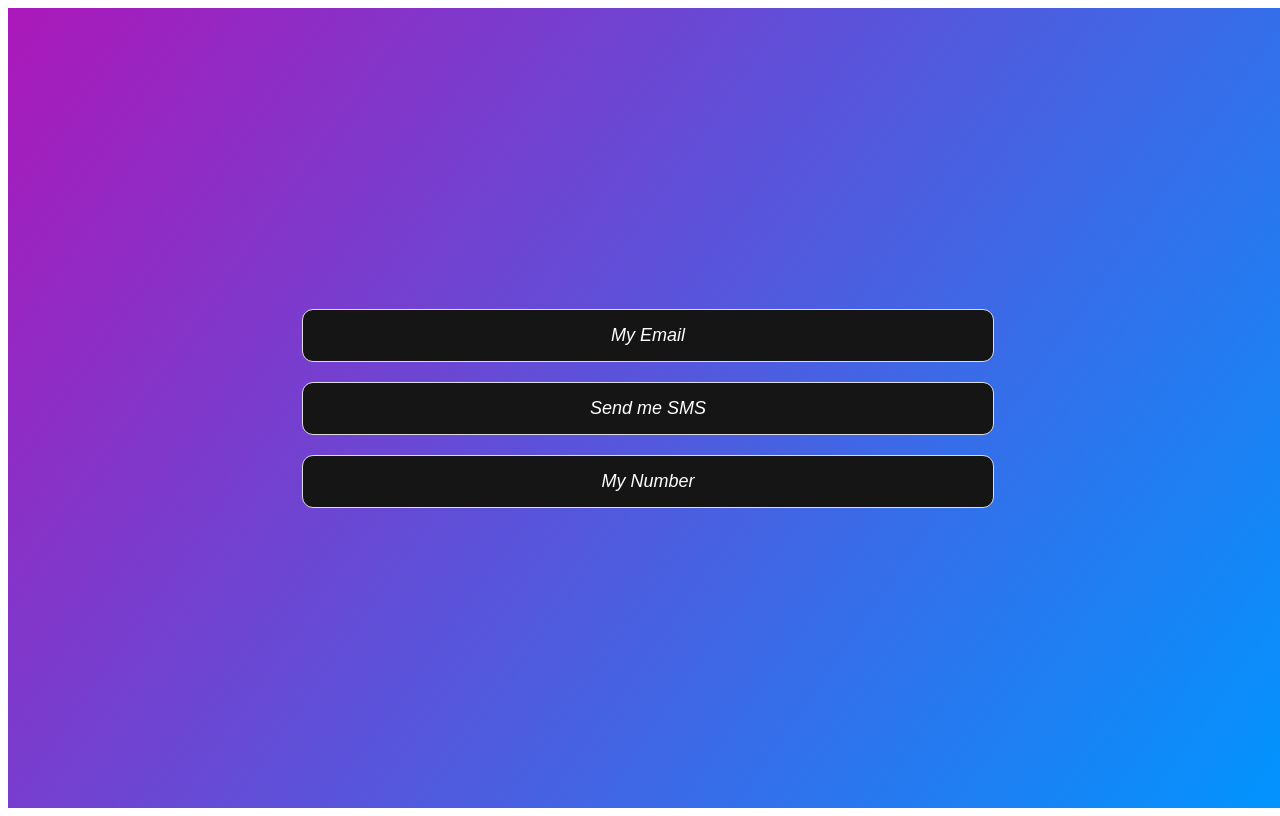
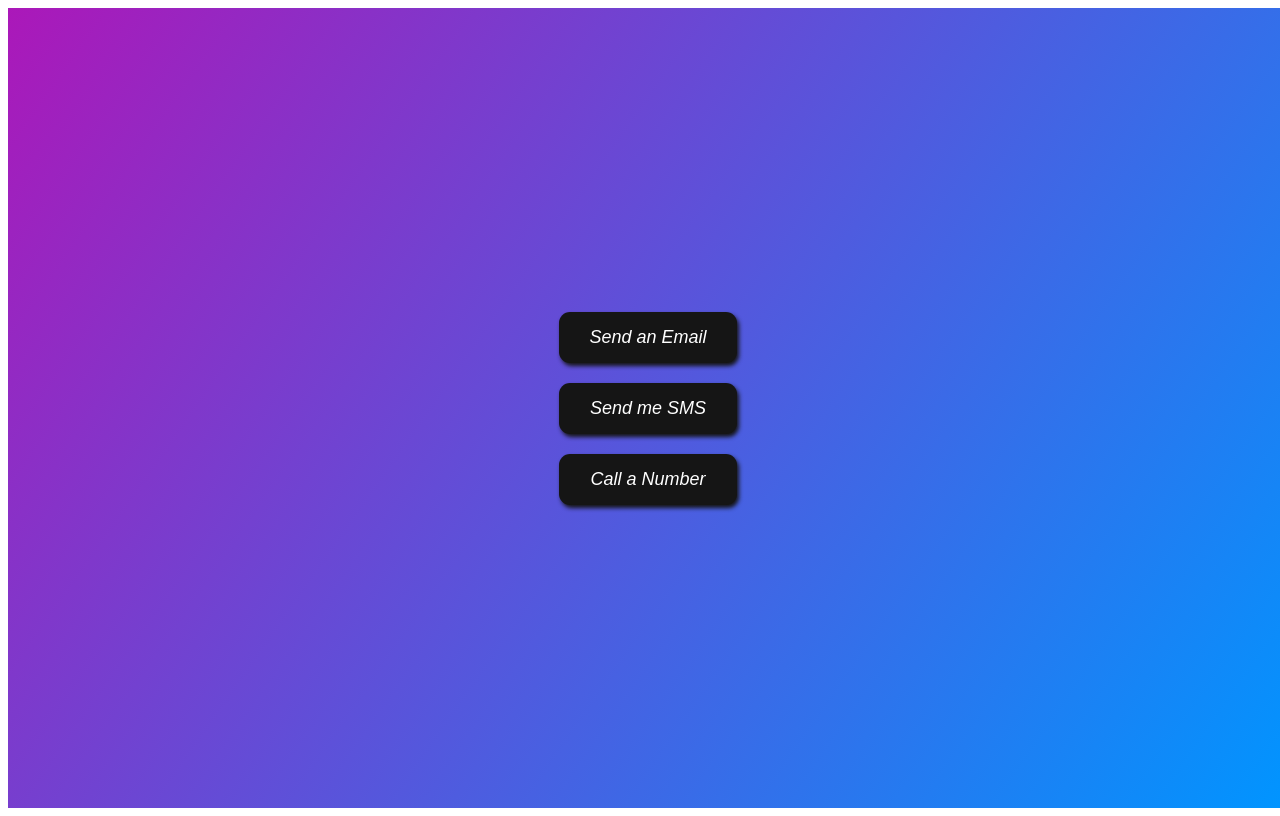
Before and after one commit to TechRami/href-links, a plain HTML site: page index.html in a window 1280 px wide. Drawn offline with Linux system fonts and the light colour scheme.

Commit message:
just changed a few things

```diff
--- a/index.html
+++ b/index.html
@@ -1,11 +1,3 @@
-<!DOCTYPE html>
-<html lang="en">
-  <head>
-    <meta charset="UTF-8" />
-    <meta http-equiv="X-UA-Compatible" content="IE=edge" />
-    <meta name="viewport" content="width=device-width, initial-scale=1.0" />
-    <title>Document</title>
-  </head>
 <style>
   address {
     width: 100vw;
@@ -17,14 +9,14 @@
     background: linear-gradient(125deg, #ab18b9, #0095ff);
   }
   address a {
-      width: 50%;
+    width: 10%;
     margin: 10px auto;
     padding: 15px 25px;
     font-size: 18px;
     text-decoration: none;
     color: white;
     background: #151515;
-      border: 1px solid #ddd;
+    box-shadow: 2px 3px 4px #151515;
     border-radius: 11px;
     font-family: sans-serif;
     transition: transform 0.3s;
@@ -34,12 +26,21 @@
   address a:hover {
     transform: scale(1.1);
   }
+
+  @media only screen and (max-width: 750px) {
+    address a {
+      width: 35%;
+    }
+  }
 </style>
-  <body>
+
 <address>
-      <a href="mailto:random@outlook.com">My Email</a>
-      <a href="sms:+911234567890">Send me SMS</a>
-      <a href="tel:+966343434">My Number</a>
+  <a href="mailto:random@outlook.com">Send an Email</a>
+  <a href="sms:+966343434">Send me SMS</a>
+  <a href="tel:+966343434">Call a Number</a>
+
+  <!--  by the way, it wouldnt work if you click on it using codepen because it doesnt support this kind of href links and you will most likely get an error. You could copy paste the code instead into your own code editor and try it :)
+
+  follow me on twitter @RamiTechh
+  -->
 </address>
-  </body>
-</html>
```
Lines whose indentation alone changed are shown as unchanged.
